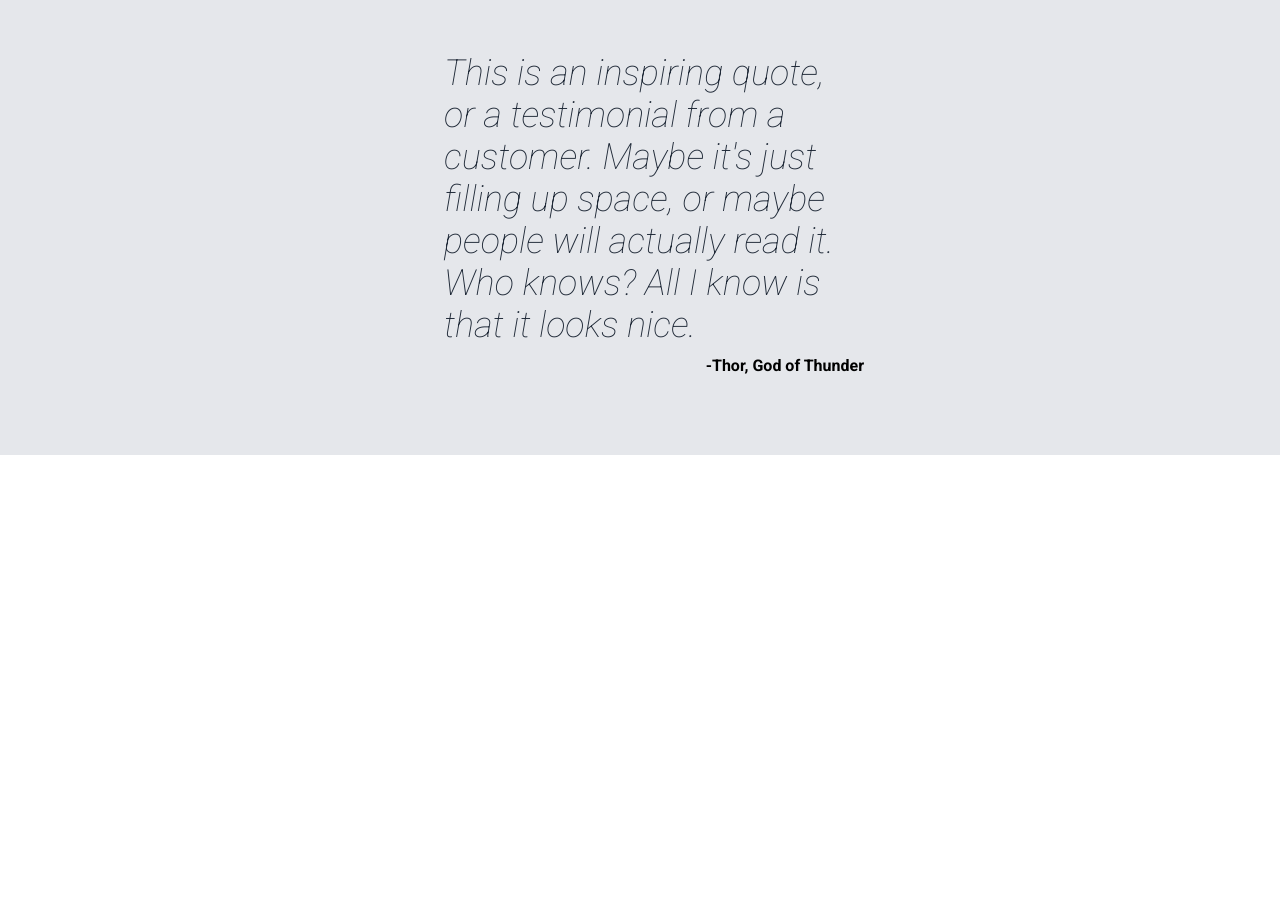
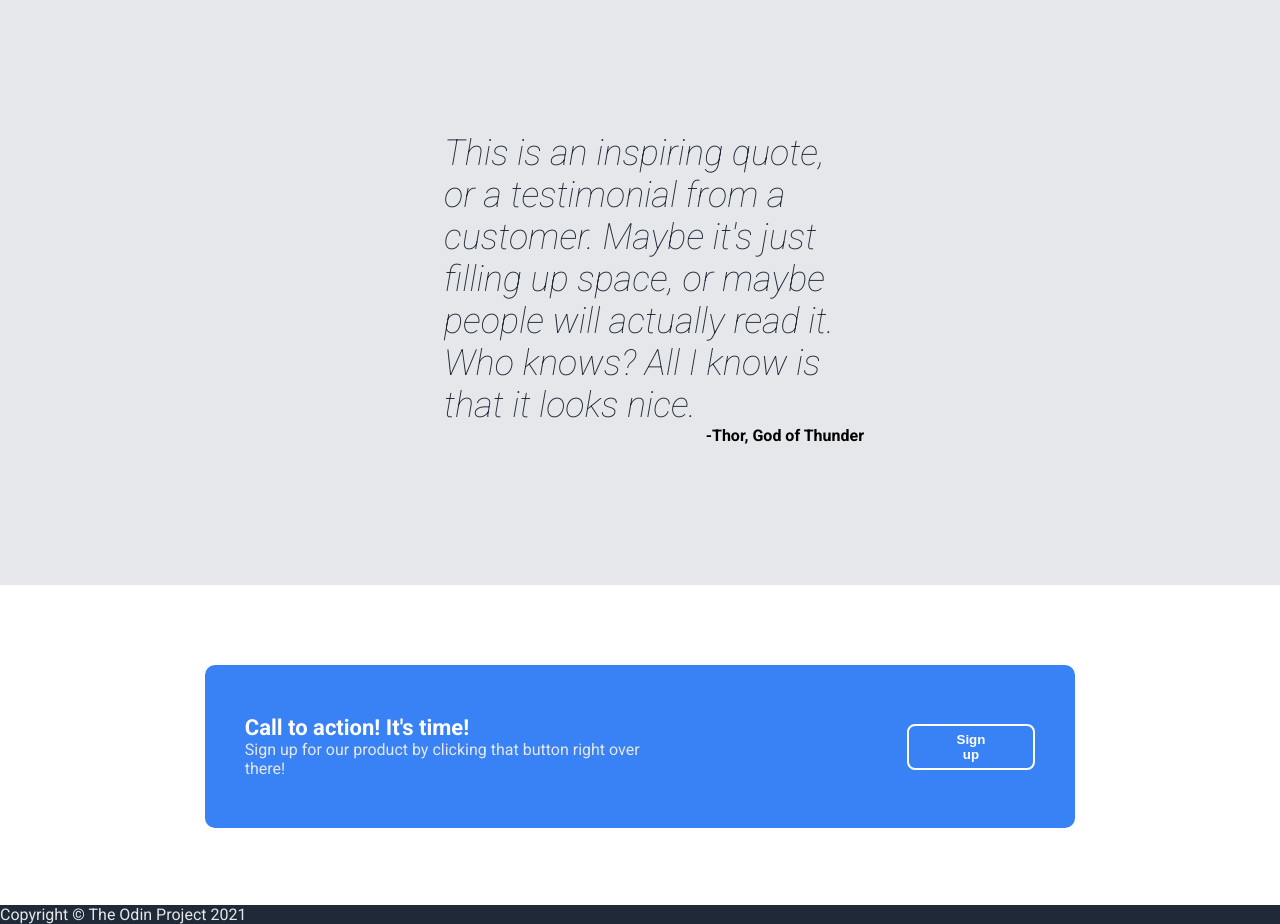
Before and after one commit to liquidsworrds/odin-project, a plain HTML site: page index.html in a window 1280 px wide. Shown: the part 1020-1944 px from the top of the page. Before the commit the page ends 1475 px from the top, so only its background shows below. Drawn offline with Linux system fonts and the light colour scheme.

Commit message:
fourth section

```diff
--- a/css/style.css
+++ b/css/style.css
@@ -13,7 +13,7 @@ body {
 ul {
     list-style: none;
     display: flex;
-    gap: 20px;
+    gap: 30px;
 }
 
 .first-container {
@@ -25,7 +25,7 @@ ul {
     display: flex;
     justify-content: space-around;
     align-items: center;
-    padding: 10px;
+    padding: 20px;
 }
 
 .navbar-left {
@@ -50,6 +50,7 @@ ul {
     display: flex;
     justify-content: center;
     margin-top: 90px;
+    padding: 20px;
 }
 
 .content-left {
@@ -110,8 +111,8 @@ img {
     background-color: #e5e7eb;
     display: flex;
     flex-direction: column;
-    margin-top: 40px;
     padding: 80px;
+    margin: 80px 0;
 }
 
 .quote-text {
@@ -120,10 +121,9 @@ img {
     font-weight: lighter;
     font-style: italic;
     color: #1f2937;
-    margin-top: 80px;
-    margin-left: 140px;
-    margin-right: 140px;
+    margin: 60px 140px;
     padding: 0px 20%;
+    margin-bottom: 0;
 
 }
 
@@ -132,5 +132,41 @@ img {
     display: flex;
     justify-content: flex-end;
     margin-right: 30%;
-    margin-top: 10px;
+    margin-bottom: 60px;
 }
+
+.sign-up-box {
+    margin: 6% 16%;
+    background-color: #3882f6;
+    padding: 50px 40px;
+    border: none;
+    border-radius: 10px;
+    display: flex;
+    justify-content: center;
+    gap: 30%;
+    align-items: center;
+}
+
+.sign-up-heading {
+    font-weight: bolder;
+    font-size: 22px;
+    color: #ffffff;
+}
+
+.sign-up-message {
+    color: #e5e7eb;
+}
+
+.sign-up-button-last {
+    border: 2px solid white;
+    color: white;
+    font-weight: bold;
+    border-radius: 8px;
+    background-color: #3882f6;
+    padding: 6px 40px;
+}
+
+.footer {
+    background-color: #1f2937;
+    color: #e5e7eb;
+}
--- a/index.html
+++ b/index.html
@@ -66,5 +66,21 @@
             </div>
         </div>
 
+        <div class="fourth-container">
+            <div class="sign-up-box">
+                <div class="sign-up-box-left">
+                    <p class="sign-up-heading"><strong>Call to action! It's time!</strong></p>
+                    <p class="sign-up-message">Sign up for our product by clicking that button right over there!</p>
+                </div>
+                <div>
+                    <button type="button" class="sign-up-button-last">Sign up</button>
+                </div>
+            </div>
+        </div>
+
+        <div class="footer">
+            Copyright &#169 The Odin Project 2021
+        </div>
+
     </body>
 </html>
```
